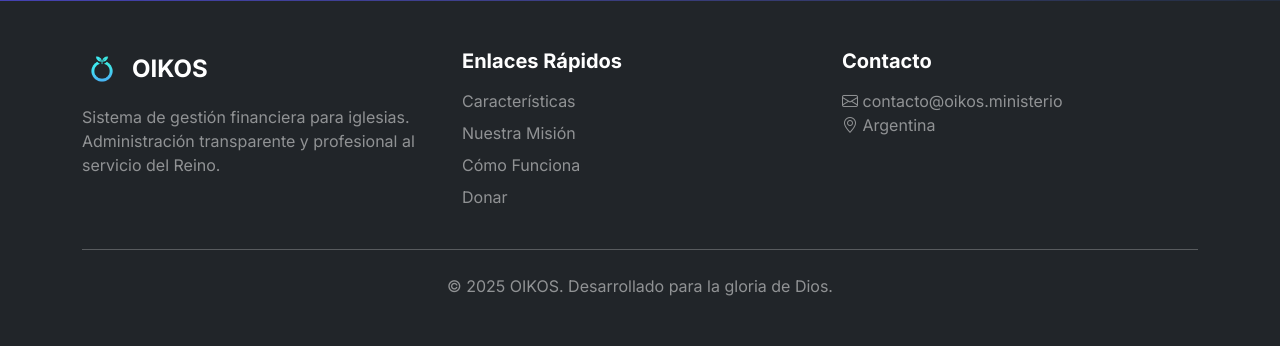
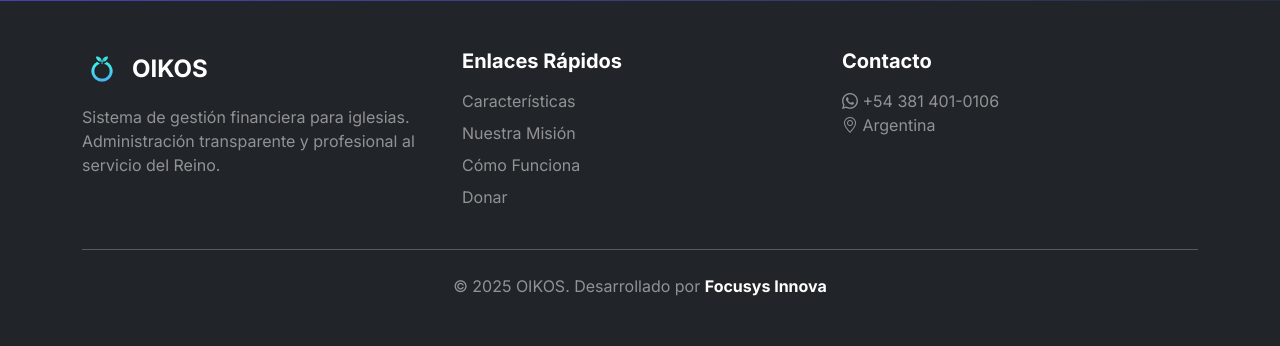
Before and after one commit to hernandezbg/oikos, a Django app: page / in a window 1280 px wide. Shown: the part 5934-6280 px from the top of the page. Run offline with Django 5.2, Linux system fonts and the light colour scheme.

Commit message:
Actualizar información de contacto y créditos en landing page
- Cambiar email por WhatsApp en sección de Contacto: +54 381 401-0106
- Actualizar créditos de footer: "Desarrollado por Focusys Innova" con link a https://www.focusys.com.ar/

🤖 Generated with [Claude Code](https://claude.com/claude-code)

Co-Authored-By: Claude <noreply@anthropic.com>

```diff
--- a/core/templates/core/home.html
+++ b/core/templates/core/home.html
@@ -473,14 +473,14 @@
                 <div class="col-lg-4">
                     <h5 class="fw-bold mb-3">Contacto</h5>
                     <p class="text-white-50">
-                        <i class="bi bi-envelope"></i> contacto@oikos.ministerio<br>
+                        <i class="bi bi-whatsapp"></i> +54 381 401-0106<br>
                         <i class="bi bi-geo-alt"></i> Argentina
                     </p>
                 </div>
             </div>
             <hr class="my-4 bg-white-50">
             <div class="text-center text-white-50">
-                <p class="mb-0">&copy; 2025 OIKOS. Desarrollado para la gloria de Dios.</p>
+                <p class="mb-0">&copy; 2025 OIKOS. Desarrollado por <a href="https://www.focusys.com.ar/" target="_blank" class="text-white text-decoration-none fw-bold">Focusys Innova</a></p>
             </div>
         </div>
     </footer>
```
